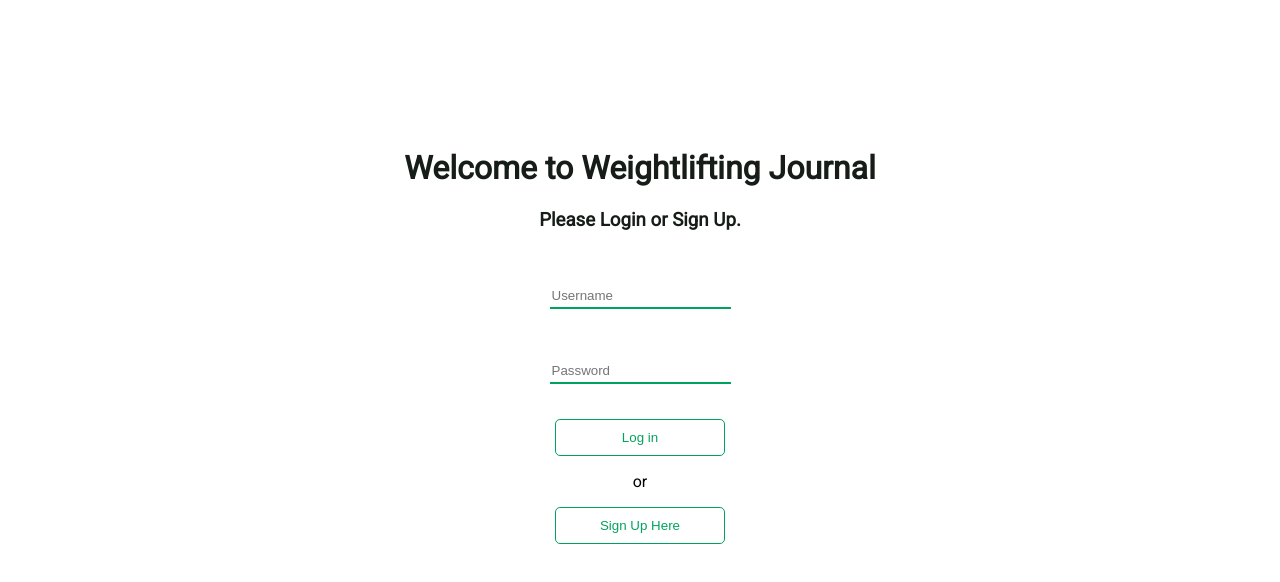
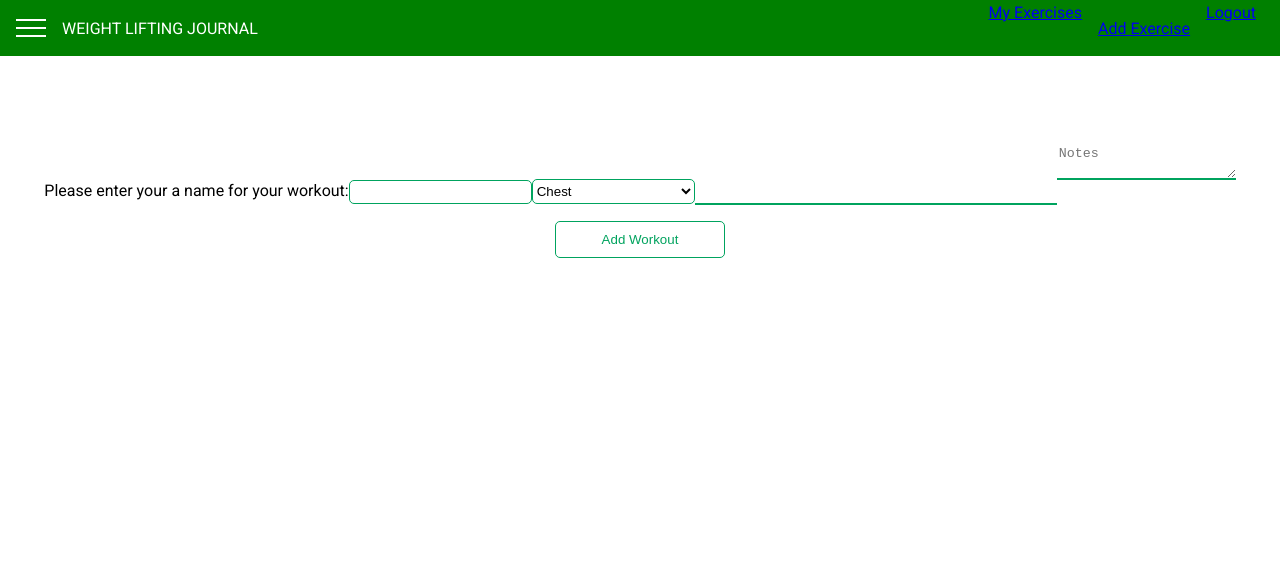
Before and after one commit to BuildWeek-WeightJournal/front-end, a React (Create React App) app in the folder front-end/: page /protected/add_workout in a window 1280 px wide. Shown: the top 582 px of the page. Built offline with nearby package versions, Linux system fonts and the light colour scheme; sample sign-in values are in the browser's storage.

Commit message:
Back in business

```diff
--- a/front-end/package.json
+++ b/front-end/package.json
@@ -17,6 +17,7 @@
     "redux-logger": "^3.0.6",
     "redux-thunk": "^2.3.0",
     "styled-components": "^5.0.1",
+    "yarn-install": "^1.0.0",
     "yup": "^0.28.1"
   },
   "scripts": {
--- a/front-end/src/App.css
+++ b/front-end/src/App.css
@@ -92,3 +92,7 @@ input {
 .content-wrapper {
   margin-top: 10%;
 }
+
+.workout-form {
+  margin-top: 10%;
+}
--- a/front-end/src/App.js
+++ b/front-end/src/App.js
@@ -18,13 +18,14 @@ function App() {
     <div className="App">
       <Router>
         <Switch>
-          <Private exact path="/protected/workout" component={WorkoutForm} />
+        {/* <Private exact path="/protected/my_workouts" component={Workouts} /> */}
+          <Private path="/protected/add_workout" component={WorkoutForm} />
           <Route
             path="/update_workout/:id"
             render={props => <UpdateWorkout {...props} />}
           />
           <Route path="/login" component={Login} />
-          <Route exact path="/signup" component={UserForm} />
+          <Route exact path="/signup" component={SignUp} />
           <Route component={Login} />
         </Switch>
       </Router>
--- a/front-end/src/Components/NavBar.js
+++ b/front-end/src/Components/NavBar.js
@@ -1,5 +1,5 @@
 import React from "react";
-import { Route } from "react";
+import { Link } from "react-router-dom";
 
 import DrawerToggleButton from "../Components/SideDrawer/DrawerToggleButton";
 import "./NavBar.css";
@@ -20,7 +20,9 @@ const NavBar = props => (
             <a href="/">My Exercises</a>
           </li>
           <li>
-            <a href="/">Add Exercise</a>
+            <Link to="/protected/add_workout">
+              <p>Add Exercise</p>
+            </Link>
           </li>
           <li>
             <a href="/">Logout</a>
```
Also changed, not shown: front-end/src/Components/UserForm.js (+16 -0 lines), 1 other file (tests, documents, lock files or other folders).
